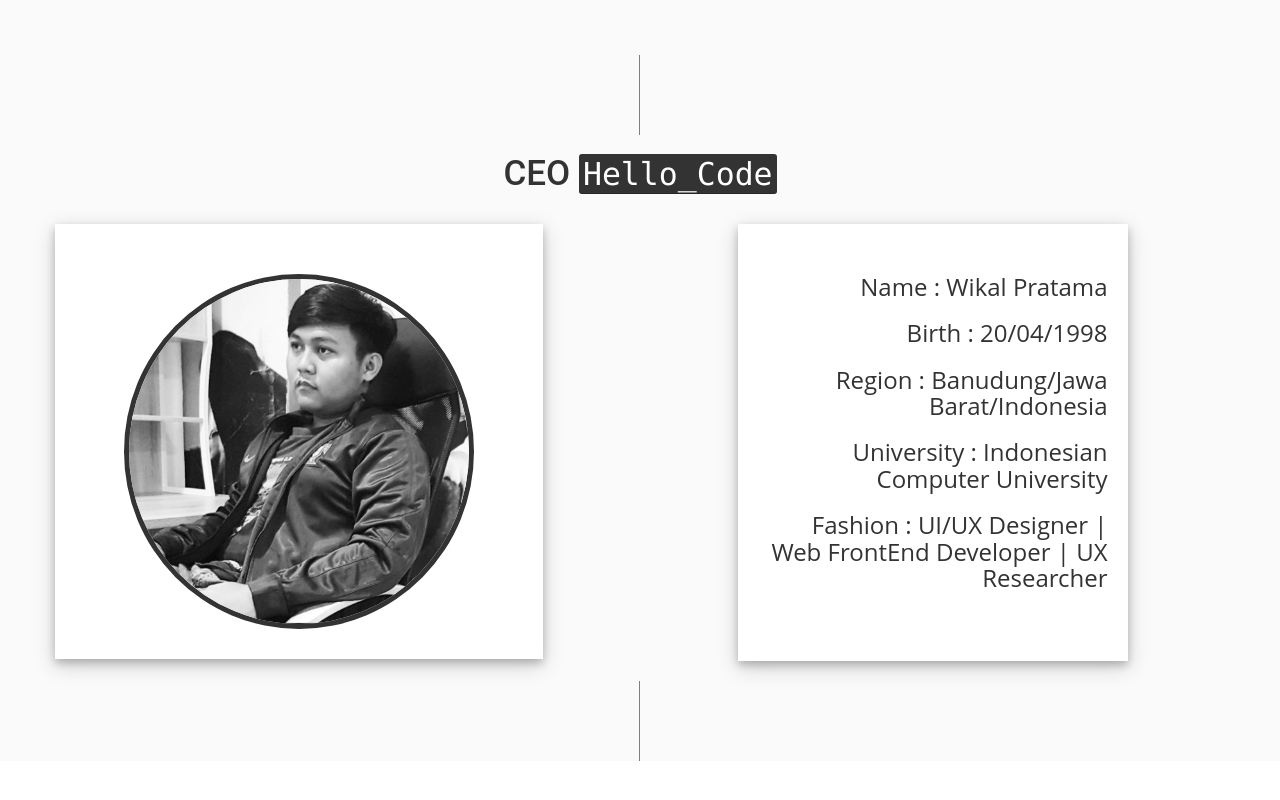
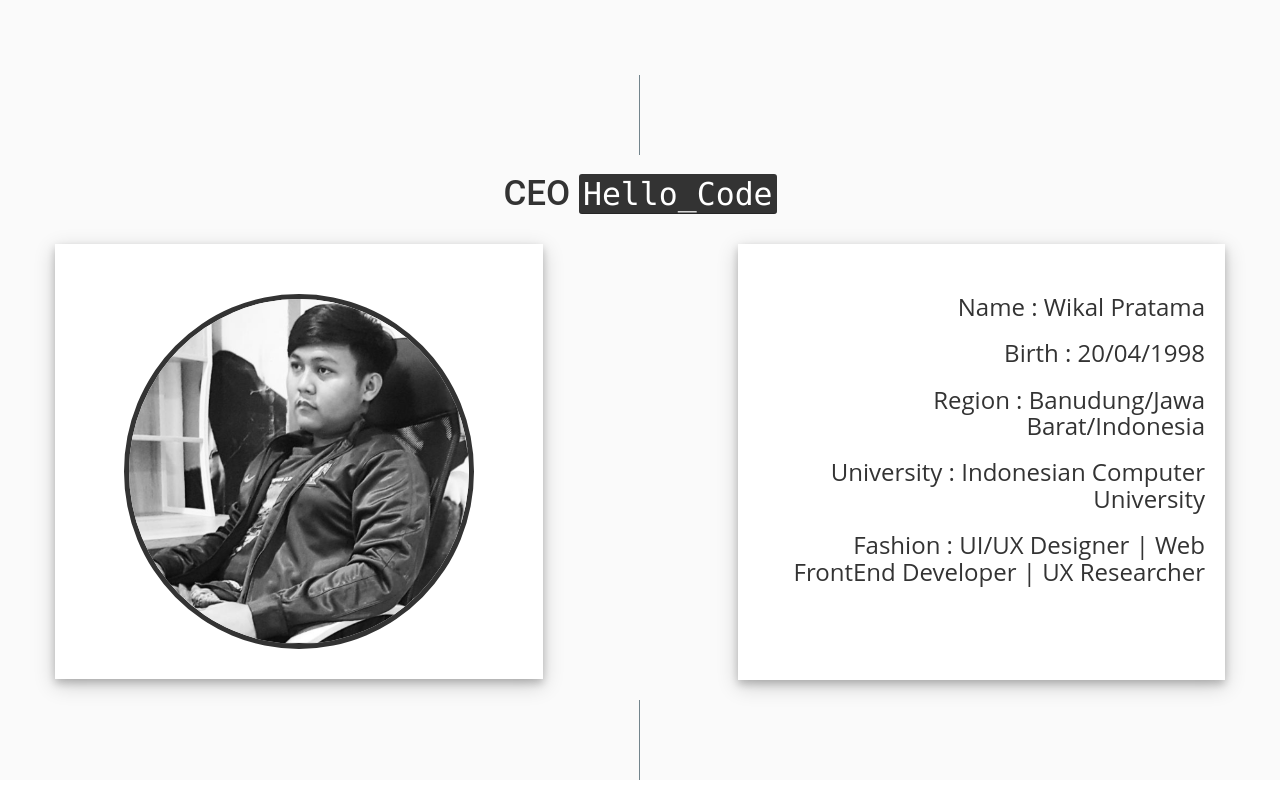
Before and after one commit to wikalpratama/wikalpratama.github.io, a plain HTML site: page index.html in a window 1280 px wide. Shown: the part 2680-3480 px from the top of the page. Drawn offline with nearby package versions, Linux system fonts and the light colour scheme.

Commit message:
ubahpageceo

```diff
--- a/index.html
+++ b/index.html
@@ -68,6 +68,7 @@
                     <div class="col-sm-12">
 
                         <h2>MULAI BELAJAR</h2>
+                        <br>
                         <p>Kebutuhan pokok untuk memulai menjadi seorang programmer</p>
                         <p>Materi yang lengkap dan silabus yang sudah kami susun sesuai standar nasional akan membuat belajar lebih mudah dan ter-struktur.</p>
                         <br>
@@ -85,6 +86,7 @@
                 <div class="row">
                     <div class="col-sm-12">
                         <h2>BOOTCAMP-CODE</h2>
+                        <br>
                         <p>Bootcamp-Code adalah layanan premium <kbd>Hello Code</kbd></p>
                         <p>kenapa harus bootcamp-code ?, karena kami akan menghubungkan anda langsung dengan tutor kami, dengan begitu, anda akan bisa langsung bertanya mengenai materi apa yang dipelajari</p>
                         <p>Bergabunglah Bersama Kami</p>
@@ -102,6 +104,7 @@
                 <div class="row">
                     <div class="col-sm-12">
                         <h2>MADING-CODE</h2>
+                        <br>
                         <p>Mading-Code adalah fasilitas yang kami sediakan untuk para codingers mengupload hasil karyanya dari hasil pembelajarannya di hello,code.</p>
                         <p>Tunggu apa lagi, jadilah salah satu programmer yang berprestasi di <kbd>Hello Code</kbd> </p>
                         <br>
@@ -122,7 +125,7 @@
                        <br>
                        <img class="img img-circle" src="gambar/newwikal.jpg">
                    </div>
-                   <div class="col-md-4 col-md-offset-2" style="background-color: white; box-shadow: 0 4px 8px 0 rgba(0, 0, 0, 0.2), 0 6px 20px 0 rgba(0, 0, 0, 0.19); padding: 30px; padding-bottom: 60px; margin-left: 154x; padding-right: 20px;">
+                   <div class="col-md-5 col-md-offset-2" style="background-color: white; box-shadow: 0 4px 8px 0 rgba(0, 0, 0, 0.2), 0 6px 20px 0 rgba(0, 0, 0, 0.19); padding: 30px; padding-bottom: 85px; margin-left: 154x; padding-right: 20px;">
                        <h3>Name : Wikal Pratama</h3>
                        <h3>Birth : 20/04/1998 </h3>
                        <h3>Region : Banudung/Jawa Barat/Indonesia </h3>
```
